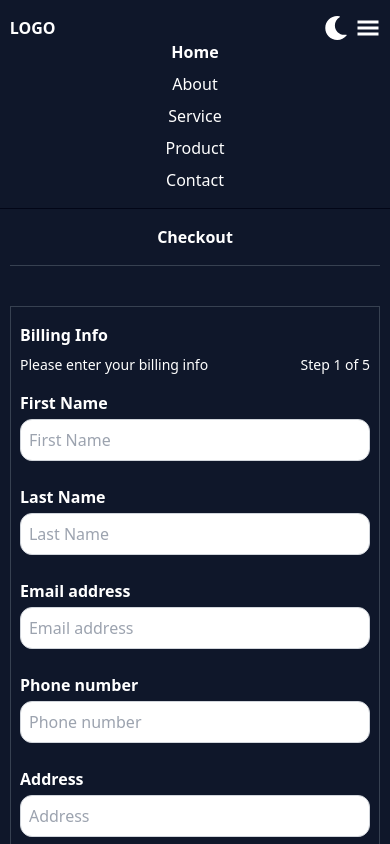
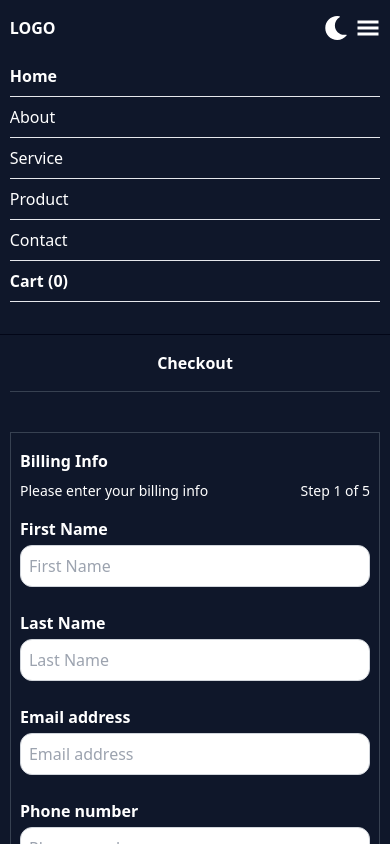
Before and after one commit to AbhinavTuladhar/ecommerce-redux, a React (Vite) app: page /checkout in a window 390 px wide. Shown: the top 844 px of the page. Built offline with nearby package versions, Linux system fonts and the light colour scheme; no server answers; what tailwindcss-fluid-type would draw is missing.

Commit message:
feat: make navbar fully responsive
Small issue: JSX duplication. Couldn't make it work without dup - class names become too complex too

```diff
--- a/src/components/layouts/Accordion.tsx
+++ b/src/components/layouts/Accordion.tsx
@@ -7,7 +7,11 @@ interface AccordionProps {
 
 const Accordion: FC<AccordionProps> = ({ children, visible }) => {
   return (
-    <div className={`grid transition-all duration-500 ${visible ? 'grid-rows-[1fr] py-4' : 'grid-rows-[0fr]'}`}>
+    <div
+      className={`grid transition-all duration-500 ease-in-out ${
+        visible ? 'grid-rows-[1fr] py-4 opacity-100' : 'grid-rows-[0fr] opacity-0'
+      }`}
+    >
       <div className="overflow-hidden">{children}</div>
     </div>
   )
--- a/src/components/misc/NavBar.tsx
+++ b/src/components/misc/NavBar.tsx
@@ -7,6 +7,7 @@ import { useAppDispatch, useAppSelector } from '@/hooks/reduxHooks'
 import { DarkSelector, toggleDarkMode } from '@/features/dark/darkSlice'
 import { CartSelector } from '@/features/cart/cartSlice'
 import findTotalItems from '@/helpers/findTotalItems'
+import Accordion from '@/components/layouts/Accordion'
 
 const NavBar: FC = () => {
   const darkModeEnabled = useAppSelector(DarkSelector)
@@ -22,25 +23,22 @@ const NavBar: FC = () => {
     dispatch(toggleDarkMode())
   }
 
+  const navLinks = navItems.map((nav, index) => (
+    <li key={index} className="flex items-center py-2 first:font-bold hover:cursor-pointer">
+      {nav}
+    </li>
+  ))
+
   return (
     <nav className="relative flex flex-wrap border-b border-transparent shadow-lg dark:border-slate-950 dark:shadow-none">
       <div className="mx-auto flex w-container flex-wrap items-center justify-between py-4">
         <h1 className="font-bold fluid-text-4xl">
           <NavLink to="/"> LOGO </NavLink>
         </h1>
-        <ul
-          className={`${
-            isOpen
-              ? 'order-last flex w-full flex-col gap-y-2 text-center xs:order-none xs:w-auto xs:flex-row'
-              : 'hidden'
-          } flex-wrap gap-x-6 xs:flex xs:flex-row`}
-        >
-          {navItems.map((nav, index) => (
-            <li key={index} className="first:font-bold hover:cursor-pointer">
-              {nav}
-            </li>
-          ))}
-        </ul>
+
+        {/* For large-screen links */}
+        <ul className="hidden xs:flex xs:flex-row xs:gap-x-4">{navLinks}</ul>
+
         <div className="flex flex-row gap-x-2">
           <button onClick={handleThemeChange}>
             <FaSun className={`${darkModeEnabled ? 'hidden' : 'block'} h-6 w-6`} />
@@ -53,6 +51,18 @@ const NavBar: FC = () => {
             className="block h-6 w-6 hover:cursor-pointer xs:hidden"
             onClick={() => setIsOpen((state) => !state)}
           />
+
+          {/* Mobile links */}
+        </div>
+        <div className="block w-full xs:hidden">
+          <Accordion visible={isOpen}>
+            <div className="gap flex flex-col justify-center divide-y border-b">
+              {navLinks}
+              <NavLink to="/cart" className="py-2 font-bold">
+                Cart ({totalCartItems})
+              </NavLink>
+            </div>
+          </Accordion>
         </div>
       </div>
     </nav>
```
